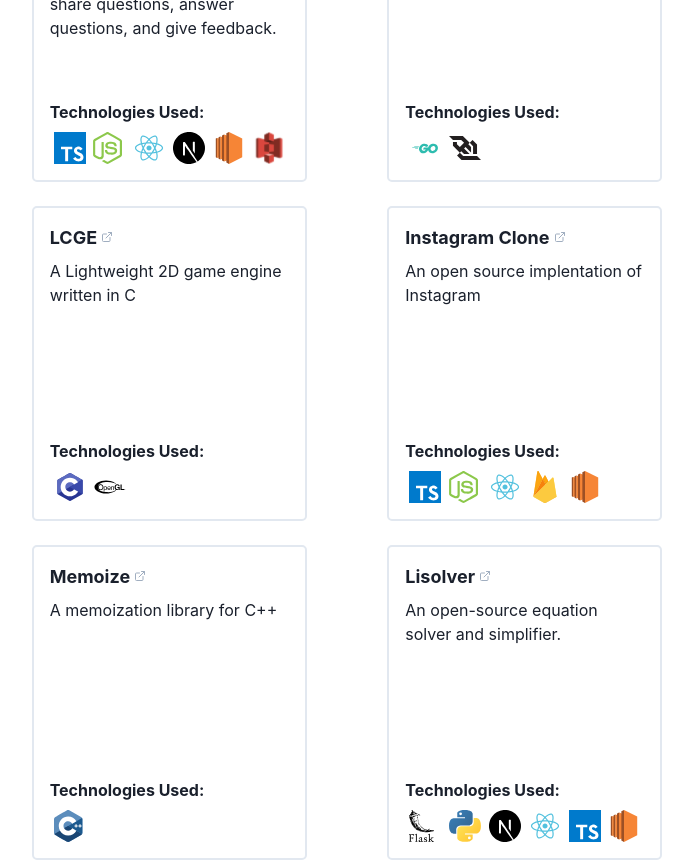
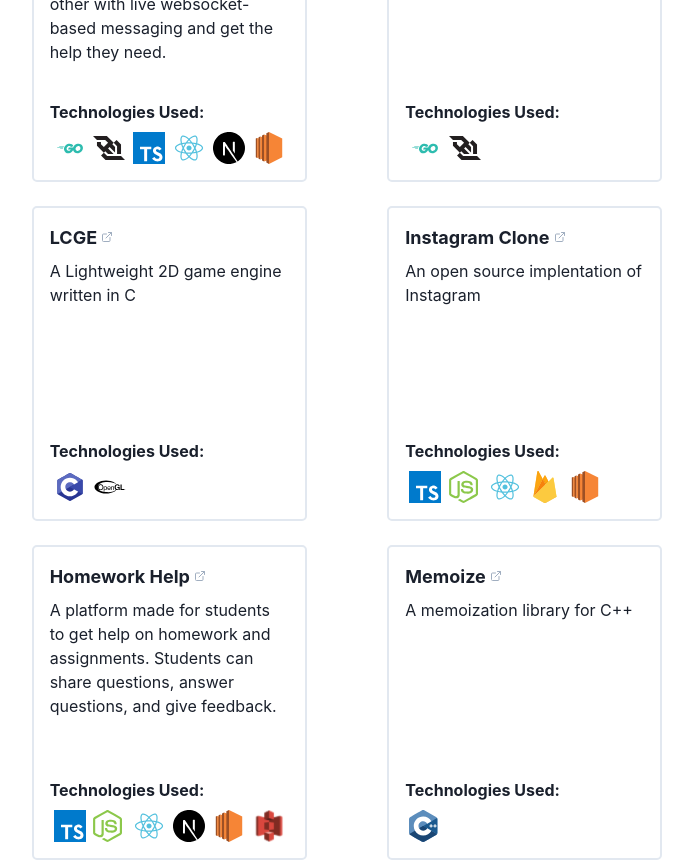
Before and after one commit to SatvikR/satvikreddy.com, a Next.js app: page / in a window 1280 px wide. Shown: the part 640-1502 px from the top of the page, without its empty margins (293-986 px from the left). Built offline with nearby package versions, Linux system fonts and the light colour scheme.

Commit message:
add liveassist to projects

```diff
--- a/src/components/Projects.tsx
+++ b/src/components/Projects.tsx
@@ -23,10 +23,17 @@ export const Projects: React.FC<ProjectsProps> = ({}) => {
       <Wrap justify="space-evenly">
         <WrapItem>
           <Project
-            name="Homework Help"
-            desc="A platform made for students to get help on homework and assignments. Students can share questions, answer questions, and give feedback."
-            tech={["typescript", "node", "react", "next", "ec2", "s3"]}
-            href="https://github.com/SatvikR/homework-help"
+            name="LiveAssist"
+            desc="A knowledge sharing platform made for programmers. Programmers can talk to each other with live websocket-based messaging and get the help they need."
+            href="https://github.com/SatvikR/liveassist"
+            tech={[
+              "golang",
+              "websockets",
+              "typescript",
+              "react",
+              "next",
+              "ec2",
+            ]}
           />
         </WrapItem>
         <WrapItem>
@@ -55,18 +62,18 @@ export const Projects: React.FC<ProjectsProps> = ({}) => {
         </WrapItem>
         <WrapItem>
           <Project
+            name="Homework Help"
+            desc="A platform made for students to get help on homework and assignments. Students can share questions, answer questions, and give feedback."
+            tech={["typescript", "node", "react", "next", "ec2", "s3"]}
+            href="https://github.com/SatvikR/homework-help"
+          />
+        </WrapItem>
+        <WrapItem>
+          <Project
             name="Memoize"
             desc="A memoization library for C++"
             href="https://github.com/SatvikR/memoize"
             tech={["cpp"]}
-          />
-        </WrapItem>
-        <WrapItem>
-          <Project
-            name="Lisolver"
-            desc="An open-source equation solver and simplifier."
-            href="https://github.com/SatvikR/lisolver"
-            tech={["flask", "python", "next", "react", "typescript", "ec2"]}
           />
         </WrapItem>
       </Wrap>
```
